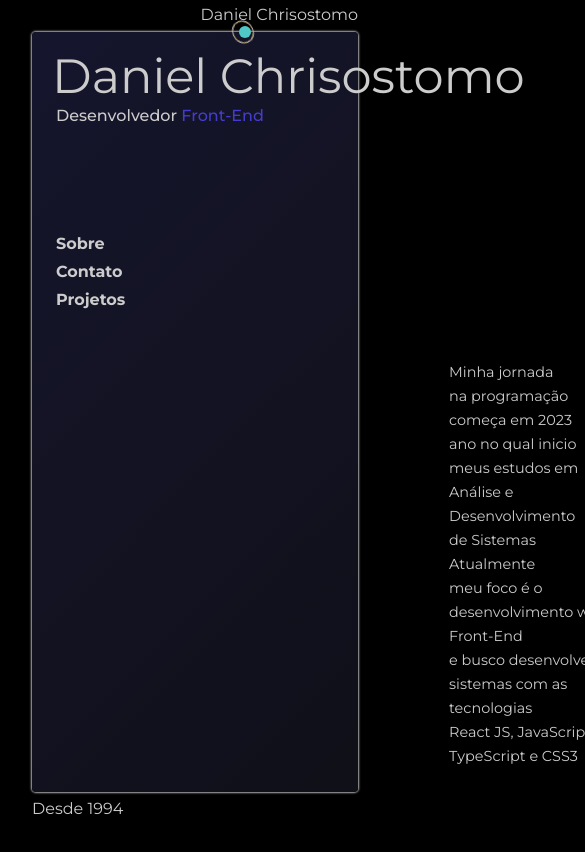
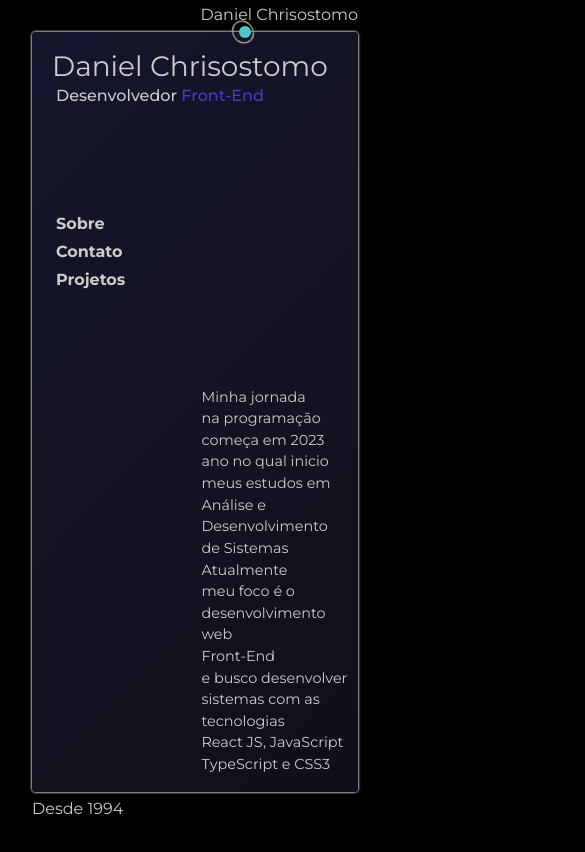
Before and after one commit to DanielChrisostomo/Portfolio, a React (Vite) app: page / in a window 390 px wide. Shown: the top 852 px of the page, 585 px wide, since content can reach past the window. Built offline with nearby package versions, Linux system fonts and the light colour scheme.

Commit message:
CSS responsivo menor que 800px

```diff
--- a/src/Pages/Contato.css
+++ b/src/Pages/Contato.css
@@ -21,3 +21,15 @@
     opacity: 1;
   }
 }
+
+@media (max-width:800px) {
+  .contato {
+    position: absolute;
+    bottom: 10px;
+    right: 15px;
+  }
+  .svg-icon {
+    width: 25px;
+    height: 25px;
+  }
+}
--- a/src/Pages/Home.css
+++ b/src/Pages/Home.css
@@ -3,11 +3,12 @@
   width: 15ch;
   text-align: justify;
   position: fixed;
-  right: 20px;
+  right: 10px;
   bottom: 0px;
   line-height: 1.5;
   font-weight: 600;
-  margin-bottom: 1.5rem;
+  margin-bottom: 1rem;
+  font-size: 0.9rem;
 }
 
 .info span {
--- a/src/Pages/Projeto.css
+++ b/src/Pages/Projeto.css
@@ -1,7 +1,9 @@
+.projeto-container {
+  margin: auto auto;
+}
+
 .slide {
   width: 100%;
-  margin: auto auto;
-  max-width: 400px;
 }
 
 .slide h2 {
@@ -17,6 +19,7 @@
 
 .slide-item {
   margin-top: 0.5rem;
+  max-width: 100%;
 }
 
 .anime-projeto {
@@ -31,3 +34,11 @@
     opacity: initial;
   }
 }
+
+
+.slide-container {
+  margin: 0 auto;
+  max-width: 275px;
+  background-position: center;
+  height: auto;
+}
--- a/src/Pages/Projetos.tsx
+++ b/src/Pages/Projetos.tsx
@@ -15,8 +15,10 @@ const Projetos = () => {
   return (
     <>
       <Title />
+      <section className="projeto-container">
         <div className="slide anime-projeto">
           <h2>Projetos</h2>
+          <div className="slide-container">
             <Swiper
               modules={[EffectCards]}
               effect="cards"
@@ -62,6 +64,8 @@ const Projetos = () => {
               </SwiperSlide>
             </Swiper>
           </div>
+        </div>
+      </section>
     </>
   );
 };
--- a/src/Pages/Title.css
+++ b/src/Pages/Title.css
@@ -8,7 +8,6 @@
 
 h1 {
   font-size: 3rem;
-  margin: 0;
 }
 
 p {
@@ -45,3 +44,9 @@ p {
   top: -25px;
   right: 0px;
 }
+
+@media (max-width:800px ) {
+  h1 {
+    font-size: 1.75rem;
+  }
+}
--- a/src/global.css
+++ b/src/global.css
@@ -2,6 +2,7 @@ html {
   height: 100%;
   --color-1: #fff;
   --color-2: #564cff;
+  overflow: hidden;
 }
 
 * {
@@ -50,10 +51,10 @@ body {
 
 .main-container {
   display: grid;
-  grid-template-columns: 600px auto;
+  grid-template-columns: 550px auto;
   margin: 2rem 2rem;
   position: relative;
-  height: 90vh;
+  min-height: 90vh;
   opacity: 0.8;
   background: linear-gradient(-45deg, #000, #111, #225,#003);
 	background-size: 800% 800%;
@@ -86,7 +87,6 @@ body {
 
 
 /* SATURNO */
-
 /* BEFORE = ANEL | AFTER = PLANETA */
 
 .main-container::before {
@@ -101,7 +101,6 @@ body {
   box-shadow: inset 0px 0px 0px 0.5px goldenrod;
   border: 1.75px solid white;
   animation: animeBefore 15s linear infinite;
-  z-index: -10;
 }
 
 .main-container::after {
@@ -123,8 +122,6 @@ body {
   5% {
     opacity: 1;
   }
-  25%{
-  }
 	100% {
     transform:rotate3d(1, 1, 1, 1080deg);
 		right: 105.5%;
@@ -142,3 +139,11 @@ body {
 		right: 106%;
 	}
 }
+
+
+
+@media (max-width: 1190px) {
+  .main-container{
+    grid-template-columns: 1fr;
+  }
+}
```
Also changed, not shown: src/Pages/Home.tsx (+16 -16 lines). Lines whose indentation alone changed are shown as unchanged.
